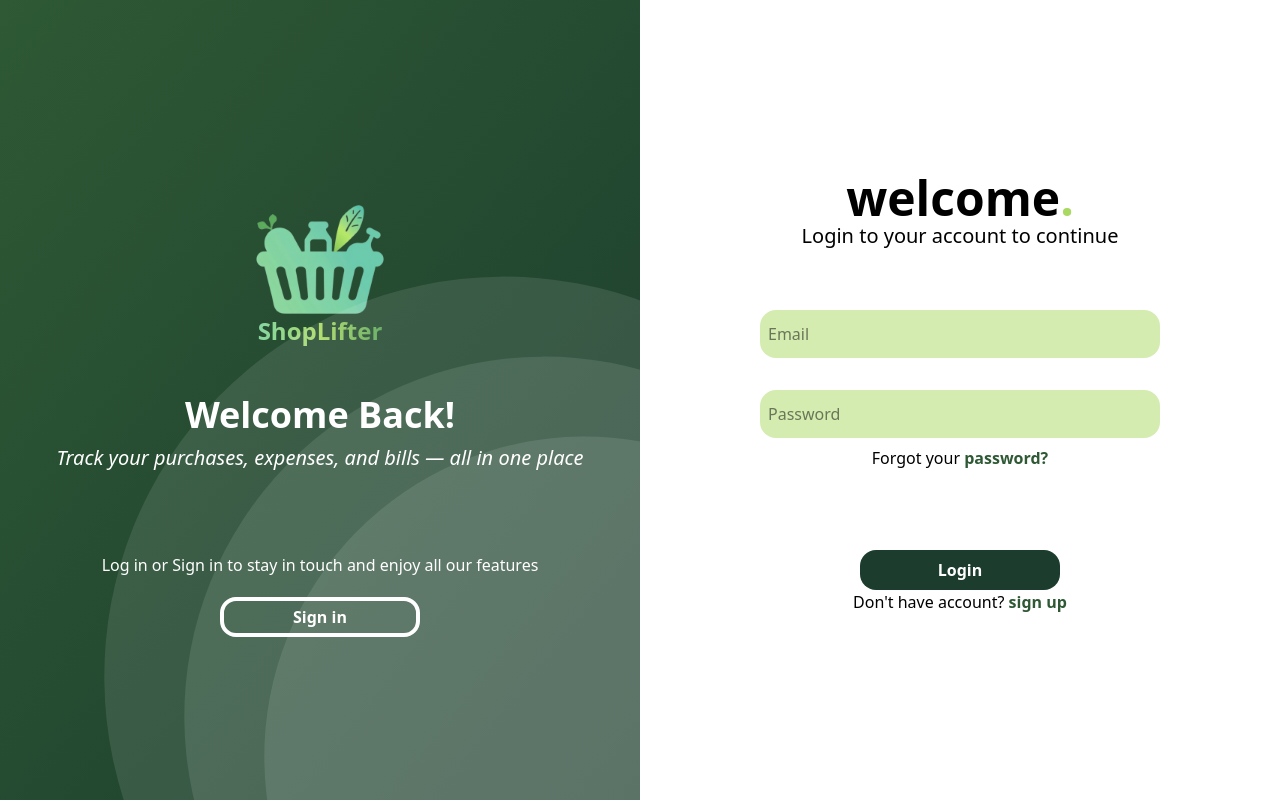
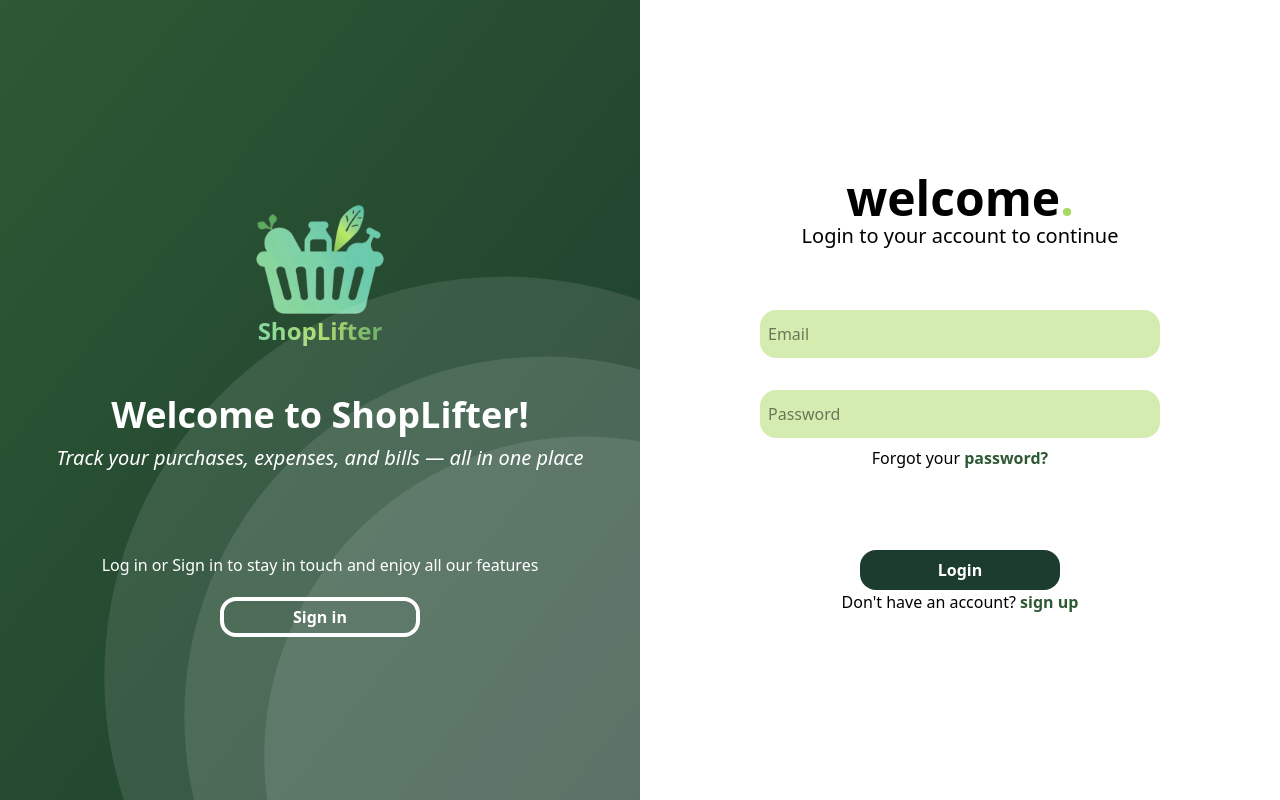
Before and after one commit to Zwolak13/FullStackProject, a React (Vite) app in the folder frontend/DZMSFrontend/: page / in a window 1280 px wide. Built offline with nearby package versions, Linux system fonts and the light colour scheme.

Commit message:
Fixed typos and corrected few text messages

```diff
--- a/frontend/DZMSFrontend/src/components/LoginComponents/LeftSideBanerLogin.jsx
+++ b/frontend/DZMSFrontend/src/components/LoginComponents/LeftSideBanerLogin.jsx
@@ -5,7 +5,7 @@ export default function LeftSideBanerLogin({onSignup, isDisabled, isLoading}){
     return (
         <>
             <Logo />
-                    <p className="font-bold text-4xl pt-10 pb-2">Welcome Back!</p>
+                    <p className="font-bold text-4xl pt-10 pb-2">Welcome to ShopLifter!</p>
                         <p className="italic text-[20px] pb-20 px-10 text-center">Track your purchases, expenses, and bills — all in one place</p>
                         <p className="text-[16px] pb-5">Log in or Sign in to stay in touch and enjoy all our features</p>
 
--- a/frontend/DZMSFrontend/src/components/LoginComponents/LoginForm.jsx
+++ b/frontend/DZMSFrontend/src/components/LoginComponents/LoginForm.jsx
@@ -16,7 +16,7 @@ export default function LoginForm({onChange, isLoading}){
                         <input type="password" name="password" placeholder="Password" className="px-2 w-100 h-12 rounded-2xl bg-primary-light/50 mb-2" />
                         <p className="mb-20">Forgot your <button type="button" onClick={()=>setIsModalOpen(true)} className="text-primiary-dark font-bold">password?</button></p>
                         <button type="button" className="bg-secondary-dark w-50 h-10 rounded-2xl text-white font-bold  hover:bg-white hover:text-secondary-dark hover:border-2 border-secondary-dark"  >Login</button>
-                        <p>Don't have account? <button type="button" className="text-primiary-dark font-bold hover:underline" disabled={isLoading} onClick={onChange}>sign up</button></p>
+                        <p>Don't have an account? <button type="button" className="text-primiary-dark font-bold hover:underline" disabled={isLoading} onClick={onChange}>sign up</button></p>
                      </form>
 
         </>
--- a/frontend/DZMSFrontend/src/components/LoginComponents/PasswordModal.jsx
+++ b/frontend/DZMSFrontend/src/components/LoginComponents/PasswordModal.jsx
@@ -22,7 +22,7 @@ export default function PasswordModal({ onClose, isOpen }) {
           <h2 className="text-lg font-medium leading-6 text-gray-900">
             Reset password
           </h2>
-          <p className='mb-3'>Provide us your emial address to continue</p>
+          <p className='mb-3'>Provide us your email address to continue</p>
 
           {submitted ? (
             <p className="text-green-600">Link do resetu hasła został wysłany na Twój adres e-mail.</p>
--- a/frontend/DZMSFrontend/src/components/LoginComponents/SignupForm.jsx
+++ b/frontend/DZMSFrontend/src/components/LoginComponents/SignupForm.jsx
@@ -11,7 +11,7 @@ export default function SignupForm({onClick, isLoading}){
                         <input type="password" name="password" placeholder="Password" className="px-2 w-100 h-12 rounded-2xl bg-primiary-dark/50 " />
                         <input type="password" name="confirmPassword" placeholder="Confirm Password" className="px-2 w-100 h-12 rounded-2xl bg-primiary-dark/50 my-8" />
                         <button type="button" className="bg-secondary-dark w-50 h-8 rounded-2xl text-white font-bold" >Login</button>
-                        <p>You already have account? <button type="button" onClick={onClick} disabled={isLoading} className="text-primiary-dark font-bold hover:underline">login</button></p>
+                        <p>You already have an account? <button type="button" onClick={onClick} disabled={isLoading} className="text-primiary-dark font-bold hover:underline">login</button></p>
                      </form>
 
         </>
```
